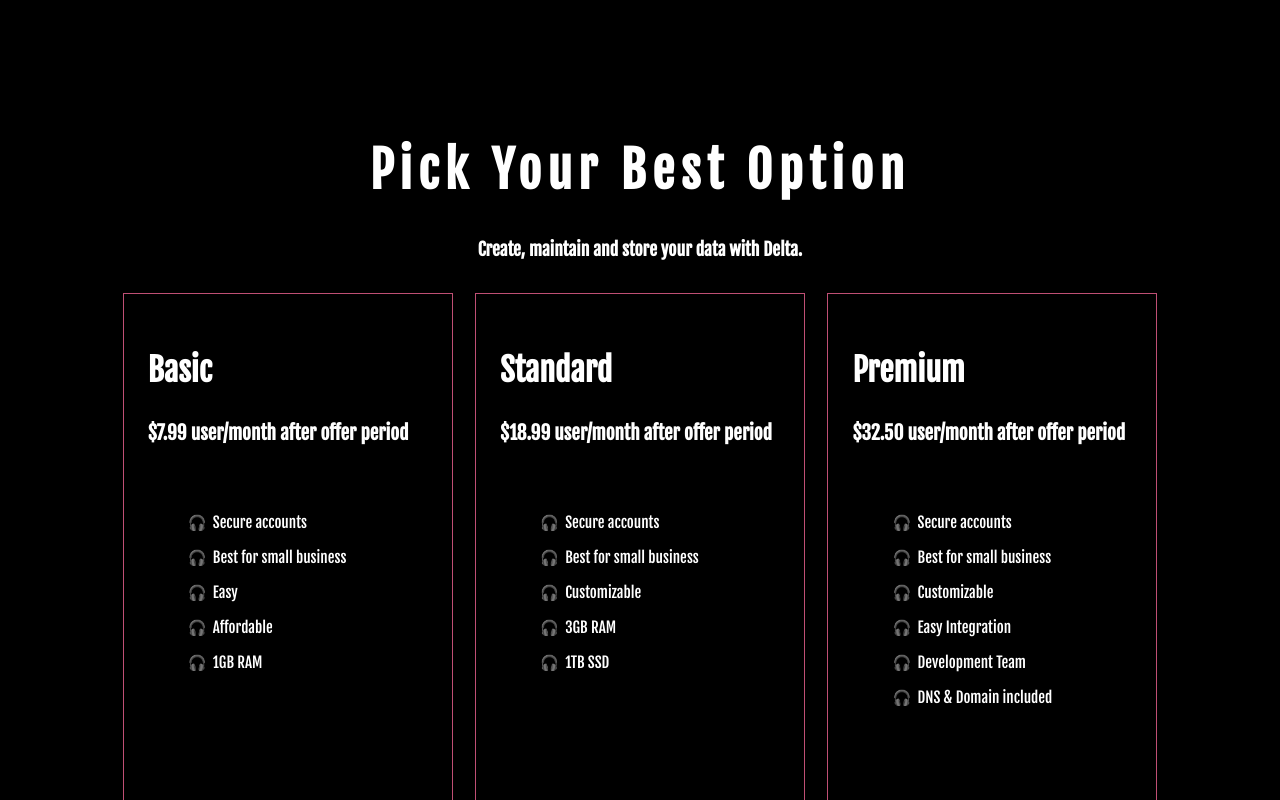
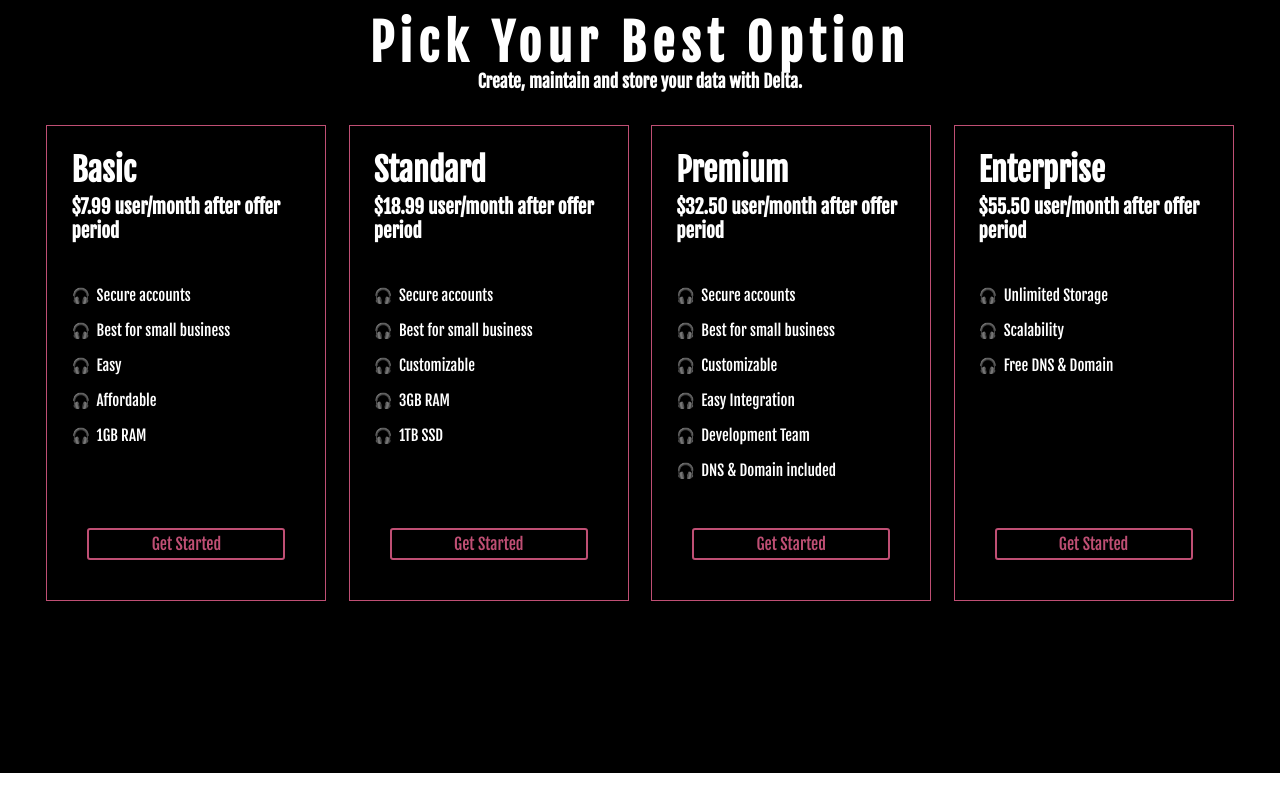
Before and after one commit to Heshan-kavi/dotnet-api-react-app, a React (Create React App) app: page /userprofile in a window 1280 px wide. Shown: the part 380-1180 px from the top of the page. After the commit the page ends 1153 px from the top, so only its background shows below. Built offline with nearby package versions, Linux system fonts and the light colour scheme.

Commit message:
updated relevant global styles

```diff
--- a/src/App.js
+++ b/src/App.js
@@ -12,6 +12,7 @@
 import UserProfile from './Pages/UserProfile';
 import styled, { StyleSheetManager, ThemeProvider } from "styled-components";
 import isValidProp from '@emotion/is-prop-valid';
+import GlobalStyle from './globalStyles';
 
 const ThemeButton = styled(PrimaryButton)`
   &:hover{
@@ -35,6 +36,7 @@
   return (
     <StyleSheetManager shouldForwardProp={active => isValidProp(active)}>
       <ThemeProvider theme={customizedTheme[currentTheme]}>
+        <GlobalStyle/>
         <BrowserRouter>
               <Background className='App'>
                 <H1>
--- a/src/Pages/UserProfile.js
+++ b/src/Pages/UserProfile.js
@@ -1,7 +1,8 @@
 import React from "react";
 import { styled } from "styled-components";
-import { Button, Heading, TextWrapper } from "../globalStyles";
+import { Heading, TextWrapper } from "../globalStyles";
 import { IconContext } from 'react-icons/lib';
+import { PrimaryButton } from "../Shared/Components/Buttons";
 
 const pricingData = [
 	{
@@ -104,15 +105,6 @@
 	padding: 24px;
 	color: ${({ theme }) => theme.colors.fontcolor};
 	margin: auto;
-	> button {
-		margin-top: auto;
-
-		&:hover {
-            color: ${({ theme }) => theme.colors.background};
-			background: ${({ theme }) => theme.colors.primary};
-			transition: background 0.3s ease;
-		}
-	}
 
 	@media screen and (max-width: 768px) {
 		width: 90%;
@@ -120,6 +112,15 @@
 		&:hover {
 			transform: none;
 		}
+	}
+`;
+
+export const PricingButton = styled(PrimaryButton)`
+	margin-top: auto;
+
+	&:hover{
+		background-color: ${({ theme }) => theme.colors.primary};
+		color: ${({ theme }) => theme.color.background}
 	}
 `;
 
@@ -189,7 +190,7 @@
 											</PricingCardFeature>
 										))}
 									</PricingCardFeatures>
-									<Button>Get Started</Button>
+									<PricingButton>Get Started</PricingButton>
 								</PricingCardInfo>
 							</PricingCard>
 						))}
--- a/src/globalStyles.js
+++ b/src/globalStyles.js
@@ -3,9 +3,8 @@
 const GlobalStyle = createGlobalStyle`
   *{
     box-sizing: border-box;
-  margin: 0;
-  padding: 0;
-  font-family: 'Montserrat', sans-serif;
+	margin: 0;
+	padding: 0;
   }
 `;
 
```
